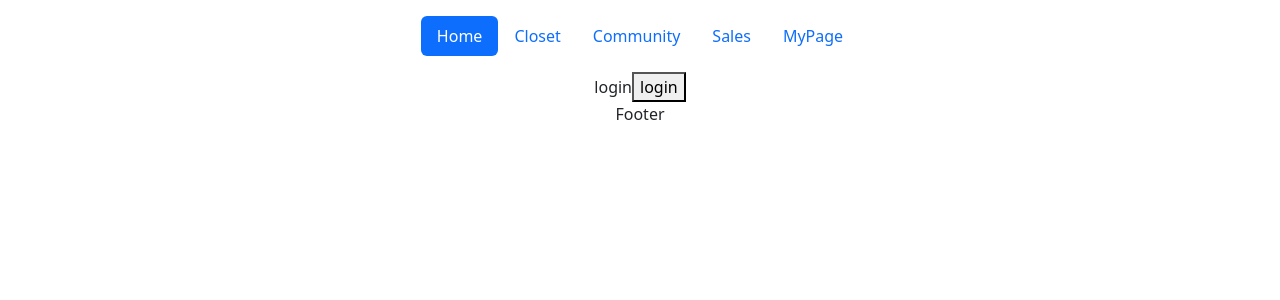
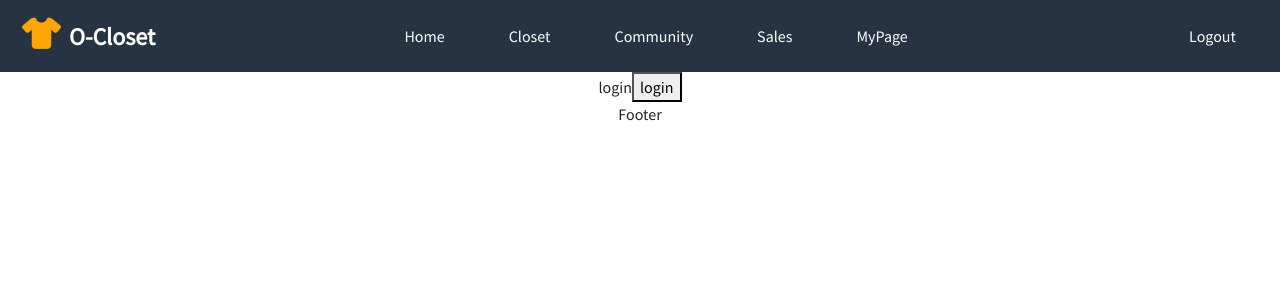
Before and after one commit to minleejae/aiClosetToUpgrade, a React (Create React App) app in the folder client/: page / in a window 1280 px wide. Shown: the top 300 px of the page. Built offline with nearby package versions, Linux system fonts and the light colour scheme.

Commit message:
FEATURE: 헤더 만들고 헤더에 리액트 라우터에 따른 링크 연결

```diff
--- a/client/package.json
+++ b/client/package.json
@@ -11,6 +11,7 @@
     "axios": "^0.27.2",
     "buffer": "^6.0.3",
     "form-data": "^4.0.0",
+    "jquery": "^3.6.0",
     "react": "^18.2.0",
     "react-dom": "^18.2.0",
     "react-router-dom": "^6.3.0",
--- a/client/public/index.html
+++ b/client/public/index.html
@@ -15,6 +15,12 @@
       rel="stylesheet"
       integrity="sha384-gH2yIJqKdNHPEq0n4Mqa/HGKIhSkIHeL5AyhkYV8i59U5AR6csBvApHHNl/vI1Bx"
       crossorigin="anonymous"
+    />
+    <link rel="preconnect" href="https://fonts.googleapis.com" />
+    <link rel="preconnect" href="https://fonts.gstatic.com" crossorigin />
+    <link
+      href="https://fonts.googleapis.com/css2?family=Source+Sans+Pro&display=swap"
+      rel="stylesheet"
     />
     <!--
       manifest.json provides metadata used when your web app is installed on a
@@ -38,6 +44,10 @@
       integrity="sha384-A3rJD856KowSb7dwlZdYEkO39Gagi7vIsF0jrRAoQmDKKtQBHUuLZ9AsSv4jD4Xa"
       crossorigin="anonymous"
     ></script>
+    <script
+      src="https://kit.fontawesome.com/b27a6b98cb.js"
+      crossorigin="anonymous"
+    ></script>
   </head>
   <body>
     <noscript>You need to enable JavaScript to run this app.</noscript>
--- a/client/src/App.css
+++ b/client/src/App.css
@@ -1,5 +1,78 @@
 .App {
   text-align: center;
+}
+
+a:hover {
+  color: white;
+}
+
+ul {
+  margin: 0;
+}
+
+body {
+  margin: 0;
+  font-family: "Source Sans Pro";
+}
+
+a {
+  text-decoration: none;
+  color: white;
+}
+
+.navbar {
+  display: flex;
+  justify-content: space-between;
+  align-items: center;
+  background-color: #263343;
+  padding: 16px 12px;
+}
+
+.navbar__logo {
+  font-size: 24px;
+  font-weight: bold;
+  color: white;
+}
+
+.navbar__logo i {
+  color: orange;
+  font-size: 1.3em;
+  padding-left: 10px;
+  padding-right: 8px;
+}
+
+.navbar__menu {
+  display: flex;
+  align-items: center;
+  list-style: none;
+  padding-left: 0;
+}
+
+.navbar__menu li {
+  padding: 8px 32px;
+}
+
+.navbar__menu li:hover {
+  background-color: orange;
+  border-radius: 1rem;
+}
+
+.navbar__log div {
+  padding: 8px 32px;
+}
+
+.navbar__log div:hover {
+  background-color: salmon;
+  border-radius: 1rem;
+}
+
+li:hover > a,
+.navbar__log > div:hover > a {
+  color: black;
+}
+
+.navbar__log {
+  color: white;
 }
 
 #previewImage {
@@ -20,6 +93,49 @@
   align-items: center; /* center items horizontally, in this case */
 }
 
+.navbar__toggleBtn {
+  display: none;
+  position: absolute;
+  right: 32px;
+  font-size: 24px;
+  color: orange;
+}
+
 #uploadBox > * {
   margin: 10px;
 }
+
+@media screen and (max-width: 1000px) {
+  .navbar {
+    flex-direction: column;
+    align-items: flex-start;
+  }
+
+  .navbar__menu {
+    display: none;
+    flex-direction: column;
+    align-items: center;
+    width: 100%;
+  }
+
+  .navbar__menu li {
+    width: 100%;
+  }
+
+  .navbar__log {
+    display: none;
+    justify-content: center;
+    width: 100%;
+  }
+
+  .navbar__toggleBtn {
+    display: block;
+  }
+
+  .navbar__menu.active,
+  .navbar__log.active {
+    display: flex;
+  }
+}
+
+/* ----------------여기까지 헤더 css----------- */
--- a/client/src/components/Header.js
+++ b/client/src/components/Header.js
@@ -1,18 +1,36 @@
 import React, { useState, useEffect } from 'react';
+import $ from 'jquery';
 
-const Header = ({ mainComponents, setMainComponents, setLoginState }) => {
+const Header = ({ }) => {
+    //작은화면일 때 햄버거버튼 토글에 따라 메뉴창 보이게 하기
+    const handleClickToggleBtn = (e) => {
+        e.preventDefault();
+        $(".navbar__menu").toggleClass("active");
+        $(".navbar__log").toggleClass("active");
+    }
+
     return (
-        <div class="container">
-            <header class="d-flex justify-content-center py-3">
-                <ul class="nav nav-pills">
-                    <li class="nav-item"><a href="/" class="nav-link active" aria-current="page">Home</a></li>
-                    <li class="nav-item"><a href="/closet" class="nav-link">Closet</a></li>
-                    <li class="nav-item"><a href="/board" class="nav-link">Community</a></li>
-                    <li class="nav-item"><a href="/market" class="nav-link">Sales</a></li>
-                    <li class="nav-item"><a href="/mypage" class="nav-link">MyPage</a></li>
-                </ul>
-            </header>
-        </div>
+        <nav class="navbar">
+            <div class="navbar__logo">
+                <i class="fa-solid fa-shirt"></i>
+                <a href="/">O-Closet</a>
+            </div>
+            <ul class="navbar__menu">
+                <li><a href="/">Home</a></li>
+                <li><a href="/closet">Closet</a></li>
+                <li><a href="/board">Community</a></li>
+                <li><a href="/market">Sales</a></li>
+                <li><a href="/mypage">MyPage</a></li>
+            </ul>
+            <div class="navbar__log">
+                <div>
+                    <a href="/">Logout</a>
+                </div>
+            </div>
+            <a href="" class="navbar__toggleBtn" onClick={(e) => handleClickToggleBtn(e)}>
+                <i class="fa-solid fa-bars"></i>
+            </a>
+        </nav>
     )
 }
 
```
Also changed, not shown: 1 other file (tests, documents, lock files or other folders).
